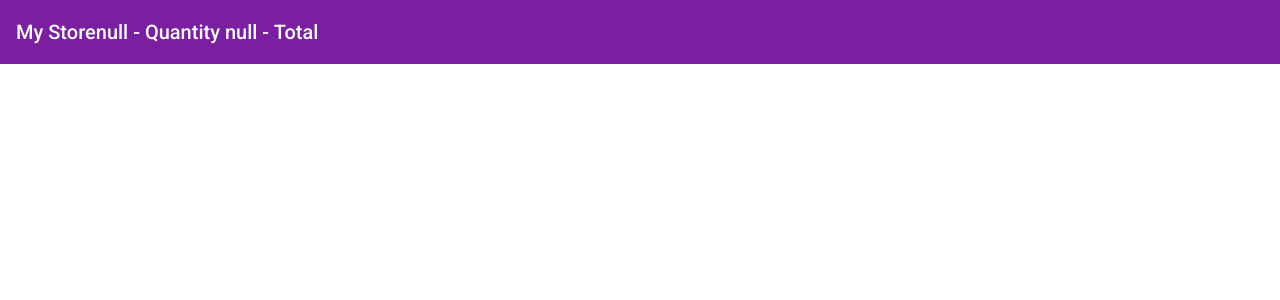
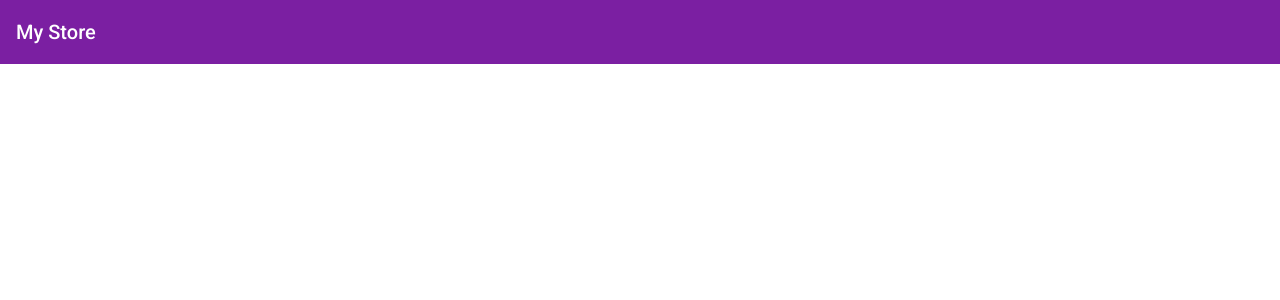
Before and after one commit to juanAntopia/AngularStore, an Angular app: page / in a window 1280 px wide. Shown: the top 300 px of the page. Built offline with nearby package versions, Linux system fonts and the light colour scheme.

Commit message:
trabajando carrito

```diff
--- a/src/app/app.module.ts
+++ b/src/app/app.module.ts
@@ -9,12 +9,14 @@ import { BrowserAnimationsModule } from '@angular/platform-browser/animations';
 import { MaterialModule } from './material.module';
 import { JuanComponent } from './pages/juan/juan.component';
 import { HttpClientModule } from '@angular/common/http';
+import { CartComponent } from './shared/components/cart/cart.component';
 
 @NgModule({
   declarations: [
     AppComponent,
     HeaderComponent,
-    JuanComponent
+    JuanComponent,
+    CartComponent
   ],
   imports: [
     BrowserModule,
--- /dev/null
+++ b/src/app/shared/components/cart/cart.component.ts
@@ -0,0 +1,24 @@
+import { Component } from "@angular/core";
+import { ShoppingCartService } from "../header/services/shopping-cart.service";
+
+@Component({
+    selector: 'app-cart',
+    template: `
+        <ng-container *ngIf="{total: total$ | async, quantity: quantity$ | async} as dataCart">
+            <!-- <mat-icon>add_shopping_cart</mat-icon> -->
+
+            <ng-container *ngIf="dataCart.total">
+                {{dataCart.total | currency}}
+                ({{dataCart.quantity}})
+            </ng-container>
+        </ng-container>
+    `
+})
+
+export class CartComponent {
+    constructor(private shoppingCartSrv: ShoppingCartService) { }
+
+    quantity$ = this.shoppingCartSrv.quantityAction$;
+    total$ = this.shoppingCartSrv.totalAction$;
+    cart$ = this.shoppingCartSrv.cartAction$;
+}
--- a/src/app/shared/components/header/header.component.html
+++ b/src/app/shared/components/header/header.component.html
@@ -1,5 +1,5 @@
   <mat-toolbar color="primary">
     <span>My Store</span>
-    {{quantity$ | async | json}} - Quantity
-    {{total$ | async | json}} - Total
+    <div class="spacer"></div>
+    <app-cart></app-cart>
   </mat-toolbar>
--- a/src/app/shared/components/header/header.component.scss
+++ b/src/app/shared/components/header/header.component.scss
@@ -0,0 +1,3 @@
+.spacer{
+    flex: 1 1 auto;
+}
--- a/src/app/shared/components/header/header.component.ts
+++ b/src/app/shared/components/header/header.component.ts
@@ -1,5 +1,4 @@
 import { Component, OnInit } from '@angular/core';
-import { ShoppingCartService } from './services/shopping-cart.service';
 
 @Component({
   selector: 'app-header',
@@ -7,11 +6,8 @@ import { ShoppingCartService } from './services/shopping-cart.service';
   styleUrls: ['./header.component.scss']
 })
 export class HeaderComponent implements OnInit {
-  quantity$ = this.shoppingCartSrv.quantityAction$;
-  total$ = this.shoppingCartSrv.totalAction$;
-  cart$ = this.shoppingCartSrv.cartAction$;
 
-  constructor(private shoppingCartSrv: ShoppingCartService) { }
+
 
   ngOnInit(): void {
   }
```
Also changed, not shown: src/app/shared/components/cart/cart.module.ts (added).
